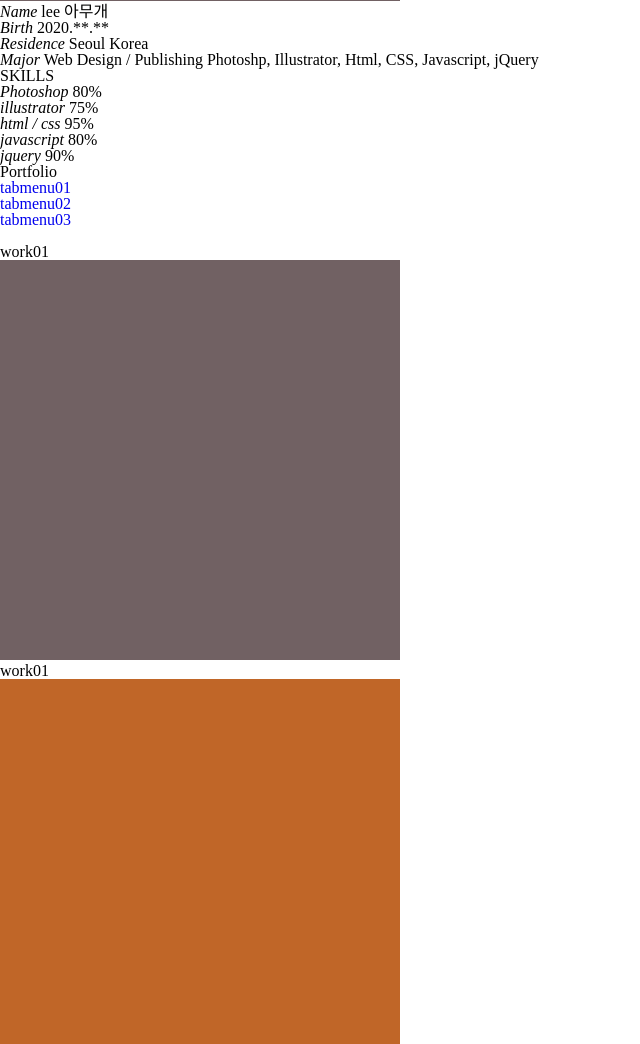
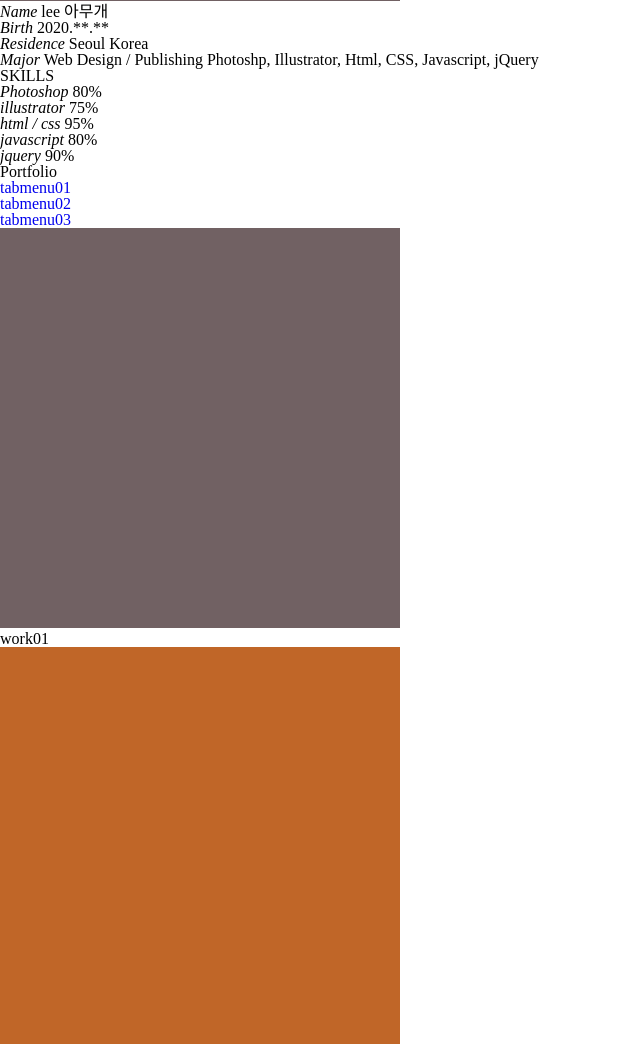
Before and after one commit to leseraphina/class_day, a website built with Parcel: page index.html in a window 1280 px wide. Shown: the part 719-1763 px from the top of the page, without its empty margins (0-640 px from the left). Built offline with nearby package versions, Linux system fonts and the light colour scheme.

Commit message:
05_20 start

```diff
--- a/index.html
+++ b/index.html
@@ -110,11 +110,6 @@
             <div id="all">
               <!-- 1 -->
               <figure>
-                <img src="" alt="">
-                <figcaption>work01</figcaption>
-              </figure>
-              <!-- 1 -->
-              <figure>
                 <img src="./images/pic01.png" alt="work01">
                 <figcaption>work01</figcaption>
               </figure>
```
